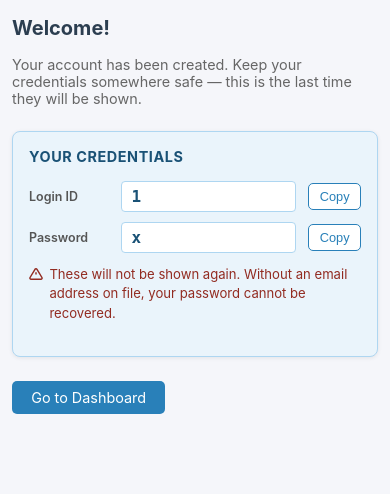
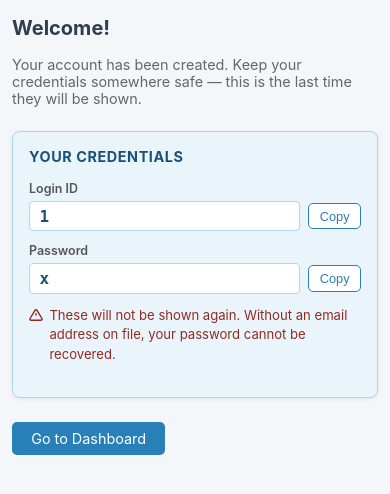
Before and after one commit to IndaloMan/CostOfLiving, a Python web app: template app/templates/register_welcome.html in a window 390 px wide. Shown: the part 56-550 px from the top of the page. Run offline with Jinja, Linux system fonts and the light colour scheme; the template is opened without the code that fills it: most values are stand-ins (such as "Sample title", 1, 10 or a date in 2020).

Commit message:
Fix credential layout on welcome page — labels above fields, full width on mobile
Co-Authored-By: Claude Sonnet 4.6 <noreply@anthropic.com>

```diff
--- a/app/templates/register_welcome.html
+++ b/app/templates/register_welcome.html
@@ -11,15 +11,19 @@
     <div class="card" style="background:#eaf4fb; border:1px solid #aed6f1; margin-bottom:1.5rem;">
         <h2 style="color:#1a5276; margin-bottom:1rem; font-size:0.9rem; text-transform:uppercase; letter-spacing:0.04em;">Your Credentials</h2>
 
-        <div style="display:flex; align-items:center; gap:0.75rem; margin-bottom:0.65rem;">
-            <span style="font-size:0.78rem; font-weight:600; color:#555; width:80px; flex-shrink:0;">Login ID</span>
-            <span id="val-login-id" style="font-family:monospace; font-size:1rem; font-weight:700; color:#1a5276; background:white; border:1px solid #aed6f1; border-radius:4px; padding:0.3rem 0.6rem; flex:1;">{{ login_id }}</span>
-            <button type="button" class="btn btn-preset" onclick="copyVal('val-login-id', this)">Copy</button>
+        <div style="margin-bottom:0.75rem;">
+            <div style="font-size:0.78rem; font-weight:600; color:#555; margin-bottom:0.3rem;">Login ID</div>
+            <div style="display:flex; align-items:center; gap:0.5rem;">
+                <span id="val-login-id" style="font-family:monospace; font-size:1rem; font-weight:700; color:#1a5276; background:white; border:1px solid #aed6f1; border-radius:4px; padding:0.3rem 0.6rem; flex:1; min-width:0;">{{ login_id }}</span>
+                <button type="button" class="btn btn-preset" onclick="copyVal('val-login-id', this)">Copy</button>
+            </div>
         </div>
-        <div style="display:flex; align-items:center; gap:0.75rem; margin-bottom:0.75rem;">
-            <span style="font-size:0.78rem; font-weight:600; color:#555; width:80px; flex-shrink:0;">Password</span>
-            <span id="val-passphrase" style="font-family:monospace; font-size:1rem; font-weight:700; color:#1a5276; background:white; border:1px solid #aed6f1; border-radius:4px; padding:0.3rem 0.6rem; flex:1;">{{ passphrase }}</span>
-            <button type="button" class="btn btn-preset" onclick="copyVal('val-passphrase', this)">Copy</button>
+        <div style="margin-bottom:0.75rem;">
+            <div style="font-size:0.78rem; font-weight:600; color:#555; margin-bottom:0.3rem;">Password</div>
+            <div style="display:flex; align-items:center; gap:0.5rem;">
+                <span id="val-passphrase" style="font-family:monospace; font-size:1rem; font-weight:700; color:#1a5276; background:white; border:1px solid #aed6f1; border-radius:4px; padding:0.3rem 0.6rem; flex:1; min-width:0;">{{ passphrase }}</span>
+                <button type="button" class="btn btn-preset" onclick="copyVal('val-passphrase', this)">Copy</button>
+            </div>
         </div>
 
         <p style="font-size:0.82rem; color:#922b21; display:flex; align-items:flex-start; gap:0.4rem;">
--- a/config.py
+++ b/config.py
@@ -3,7 +3,7 @@ from dotenv import load_dotenv
 
 load_dotenv()
 
-APP_VERSION = "1.37"
+APP_VERSION = "1.38"
 
 BASE_DIR = os.path.dirname(os.path.abspath(__file__))
 
```
Also changed, not shown: README.md.
